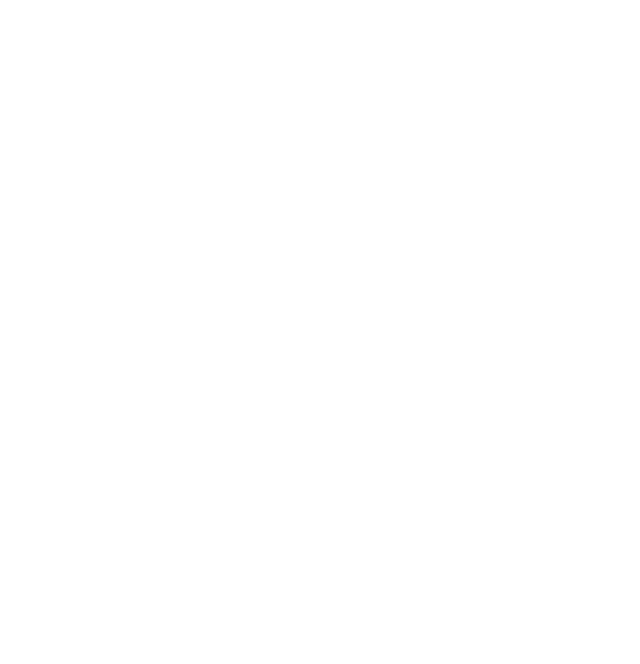
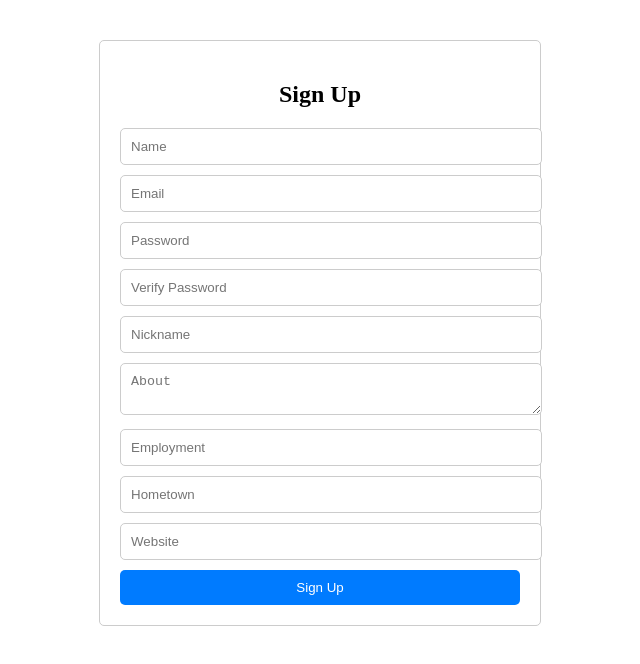
Before and after one commit to SinghBoi/Twitter-Clone-REACT-with-MongoDB-May-24, a React (Vite) app in the folder React/: page /SignUp in a window 1280 px wide. Shown: the top 664 px of the page, without its empty margins (320-960 px from the left). Built offline with nearby package versions, Linux system fonts and the light colour scheme.

Commit message:
frontend, logga in och skapa konto

```diff
--- /dev/null
+++ b/React/src/Login.css
@@ -0,0 +1,35 @@
+.login-container {
+  max-width: 400px;
+  margin: 0 auto;
+  padding: 20px;
+  border: 1px solid #ccc;
+  border-radius: 5px;
+}
+
+.login-container h2 {
+  text-align: center;
+  margin-bottom: 20px;
+}
+
+.login-container input[type="email"],
+.login-container input[type="password"] {
+  width: 100%;
+  padding: 10px;
+  margin-bottom: 10px;
+  border: 1px solid #ccc;
+  border-radius: 5px;
+}
+
+.login-container button {
+  width: 100%;
+  padding: 10px;
+  background-color: #007bff;
+  color: #fff;
+  border: none;
+  border-radius: 5px;
+  cursor: pointer;
+}
+
+.login-container button:hover {
+  background-color: #0056b3;
+}
--- a/React/src/Login.jsx
+++ b/React/src/Login.jsx
@@ -1,11 +1,49 @@
-import React from "react";
+import React, { useState } from "react";
+import "./Login.css";
 
-export default function Login() {
+const Login = () => {
+  const [formData, setFormData] = useState({
+    email: "",
+    password: "",
+  });
 
+  const handleChange = (e) => {
+    const { name, value } = e.target;
+    setFormData((prevState) => ({
+      ...prevState,
+      [name]: value,
+    }));
+  };
 
-    return (
-        <div>
+  const handleSubmit = (e) => {
+    e.preventDefault();
+    console.log(formData);
+  };
 
-        </div>
-    );
-}
+  return (
+    <div className="login-container">
+      <h2>Login</h2>
+      <form onSubmit={handleSubmit}>
+        <input
+          type="email"
+          name="email"
+          placeholder="Email"
+          value={formData.email}
+          onChange={handleChange}
+          required
+        />
+        <input
+          type="password"
+          name="password"
+          placeholder="Password"
+          value={formData.password}
+          onChange={handleChange}
+          required
+        />
+        <button type="submit">Login</button>
+      </form>
+    </div>
+  );
+};
+
+export default Login;
--- /dev/null
+++ b/React/src/SignUp.css
@@ -0,0 +1,38 @@
+.sign-up-container {
+  max-width: 400px;
+  margin: 0 auto;
+  padding: 20px;
+  border: 1px solid #ccc;
+  border-radius: 5px;
+}
+
+.sign-up-container h2 {
+  text-align: center;
+  margin-bottom: 20px;
+}
+
+.sign-up-container input[type="text"],
+.sign-up-container input[type="email"],
+.sign-up-container input[type="password"],
+.sign-up-container textarea,
+.sign-up-container input[type="url"] {
+  width: 100%;
+  padding: 10px;
+  margin-bottom: 10px;
+  border: 1px solid #ccc;
+  border-radius: 5px;
+}
+
+.sign-up-container button {
+  width: 100%;
+  padding: 10px;
+  background-color: #007bff;
+  color: #fff;
+  border: none;
+  border-radius: 5px;
+  cursor: pointer;
+}
+
+.sign-up-container button:hover {
+  background-color: #0056b3;
+}
--- a/React/src/SignUp.jsx
+++ b/React/src/SignUp.jsx
@@ -1,11 +1,106 @@
-import React from "react";
+import React, { useState } from "react";
+import "./SignUp.css";
 
-export default function SignUp() {
+const SignUp = () => {
+  const [formData, setFormData] = useState({
+    name: "",
+    email: "",
+    password: "",
+    verifyPassword: "",
+    nickname: "",
+    about: "",
+    employment: "",
+    hometown: "",
+    website: "",
+  });
 
+  const handleChange = (e) => {
+    const { name, value } = e.target;
+    setFormData((prevState) => ({
+      ...prevState,
+      [name]: value,
+    }));
+  };
 
-    return (
-        <div>
+  const handleSubmit = (e) => {
+    e.preventDefault();
+    console.log(formData);
+  };
 
-        </div>
-    );
-}
+  return (
+    <div className="sign-up-container">
+      <h2>Sign Up</h2>
+      <form onSubmit={handleSubmit}>
+        <input
+          type="text"
+          name="name"
+          placeholder="Name"
+          value={formData.name}
+          onChange={handleChange}
+          required
+        />
+        <input
+          type="email"
+          name="email"
+          placeholder="Email"
+          value={formData.email}
+          onChange={handleChange}
+          required
+        />
+        <input
+          type="password"
+          name="password"
+          placeholder="Password"
+          value={formData.password}
+          onChange={handleChange}
+          required
+        />
+        <input
+          type="password"
+          name="verifyPassword"
+          placeholder="Verify Password"
+          value={formData.verifyPassword}
+          onChange={handleChange}
+          required
+        />
+        <input
+          type="text"
+          name="nickname"
+          placeholder="Nickname"
+          value={formData.nickname}
+          onChange={handleChange}
+        />
+        <textarea
+          name="about"
+          placeholder="About"
+          value={formData.about}
+          onChange={handleChange}
+        />
+        <input
+          type="text"
+          name="employment"
+          placeholder="Employment"
+          value={formData.occupation}
+          onChange={handleChange}
+        />
+        <input
+          type="text"
+          name="hometown"
+          placeholder="Hometown"
+          value={formData.hometown}
+          onChange={handleChange}
+        />
+        <input
+          type="url"
+          name="website"
+          placeholder="Website"
+          value={formData.website}
+          onChange={handleChange}
+        />
+        <button type="submit">Sign Up</button>
+      </form>
+    </div>
+  );
+};
+
+export default SignUp;
```
Also changed, not shown: React/src/Provider.jsx (+5 -6 lines).
